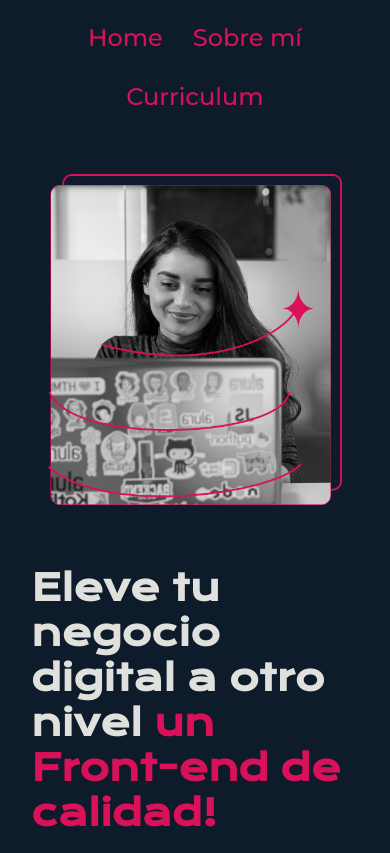
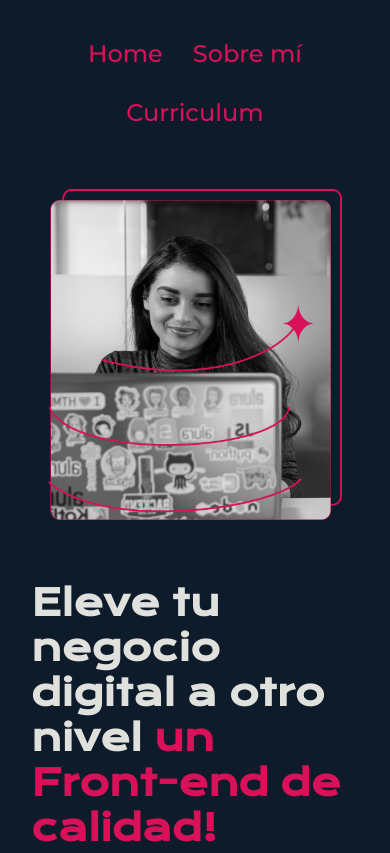
Before and after one commit to IrvingSD/Portafolio, a plain HTML site: page index.html in a window 390 px wide. Shown: the top 853 px of the page. Drawn offline with nearby package versions, Linux system fonts and the light colour scheme.

Commit message:
Ajuste final header

```diff
--- a/styles/style.css
+++ b/styles/style.css
@@ -143,7 +143,7 @@ body{
 
 @media (max-width: 1200px){
     .header{
-        padding: 6% 2% 8% 2%;
+        padding: 10% 2% 8% 2%;
     }
     .header_menu{
         justify-content: center;
```
